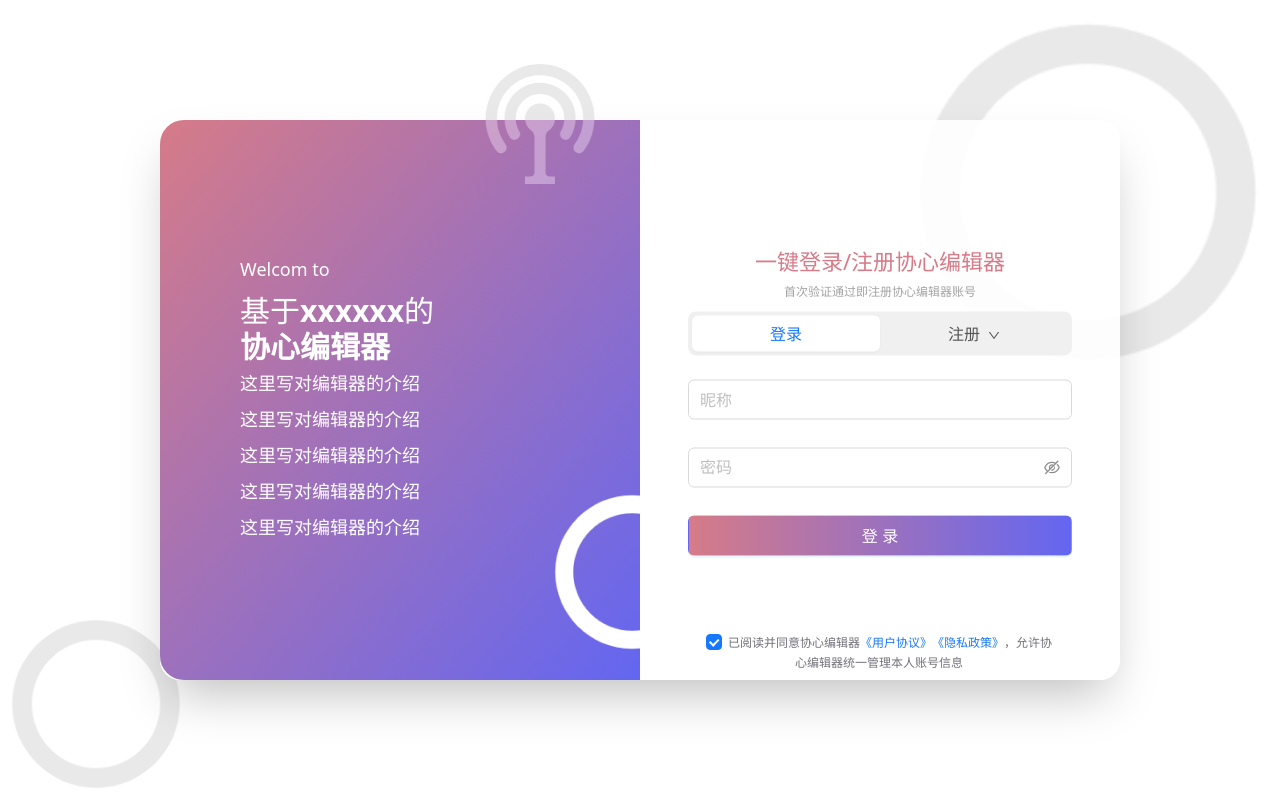
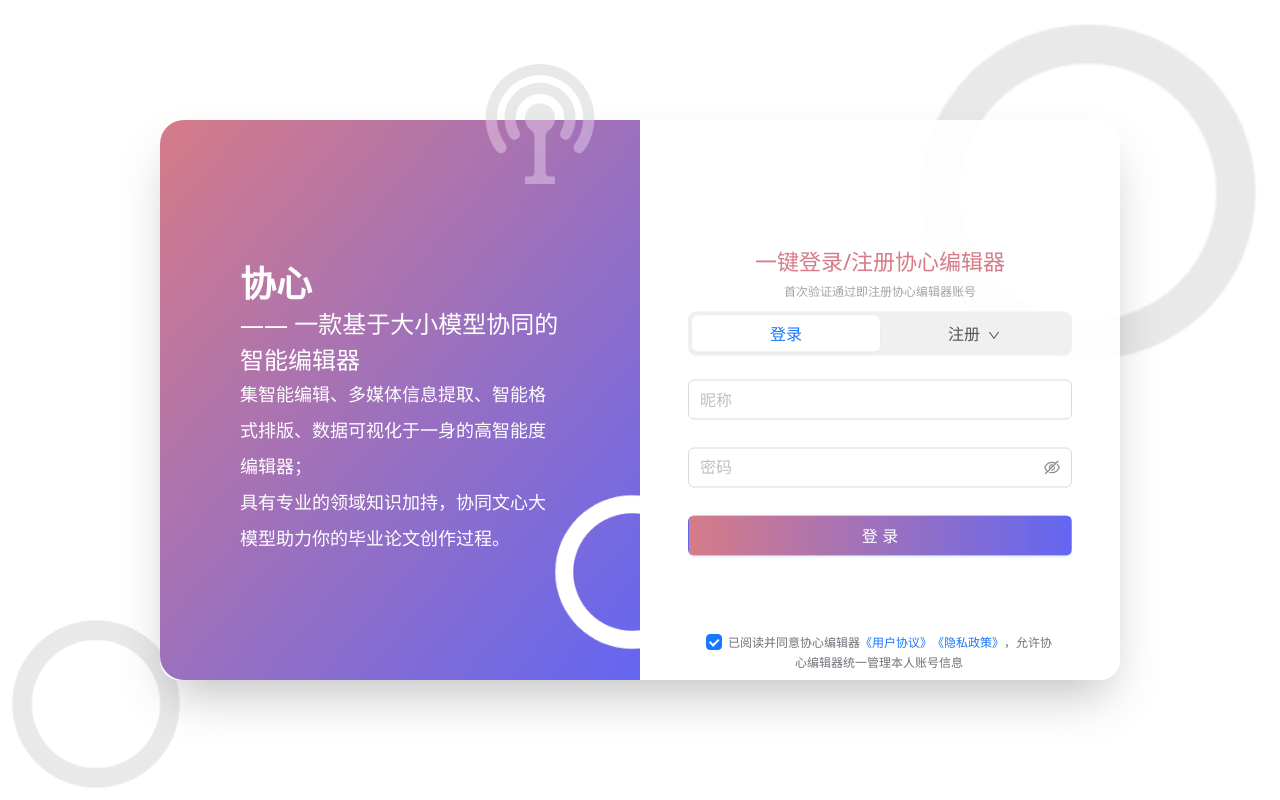
Before and after one commit to 60sAINT/llm-editor, a React app: page /login in a window 1280 px wide. Built offline with nearby package versions, Linux system fonts and the light colour scheme.

Commit message:
feat: 更新登录界面描述

```diff
--- a/src/views/Login/LoginPanel/index.tsx
+++ b/src/views/Login/LoginPanel/index.tsx
@@ -14,23 +14,25 @@ function LoginPanel() {
         <div className="relative h-full w-1/2 float-left text-white bg-gradient-to-br from-primary to-indigo-500 rounded-l-3xl">
           <div className="px-20 h-full">
             <div className="relative top-1/2 -translate-y-1/2">
-              <h3 className="m-0 p-0 text-lg">Welcom to</h3>
+              {/* <h3 className="m-0 p-0 text-lg">Welcome to</h3> */}
               <h1 className="p-0 font-extrabold mt-2.5 text-3xl">
-                <span className="font-extralight">基于</span>xxxxxx
-                <span className="font-extralight">的</span>
+                {/* <span className="font-normal text-xl">Welcome to </span> */}
+                <span className="text-4xl">协心</span>
                 <br />
-                协心编辑器
+                <span className="font-extralight text-2xl">
+                  —— 一款基于大小模型协同的智能编辑器
+                </span>
               </h1>
               <p className="leading-loose font-extralight text-lg">
+                集智能编辑、多媒体信息提取、智能格式排版、数据可视化于一身的高智能度编辑器；
+                <br />
+                具有专业的领域知识加持，协同文心大模型助力你的毕业论文创作过程。
+                {/* <br />
                 这里写对编辑器的介绍
                 <br />
                 这里写对编辑器的介绍
                 <br />
-                这里写对编辑器的介绍
-                <br />
-                这里写对编辑器的介绍
-                <br />
-                这里写对编辑器的介绍
+                这里写对编辑器的介绍 */}
               </p>
             </div>
           </div>
```
